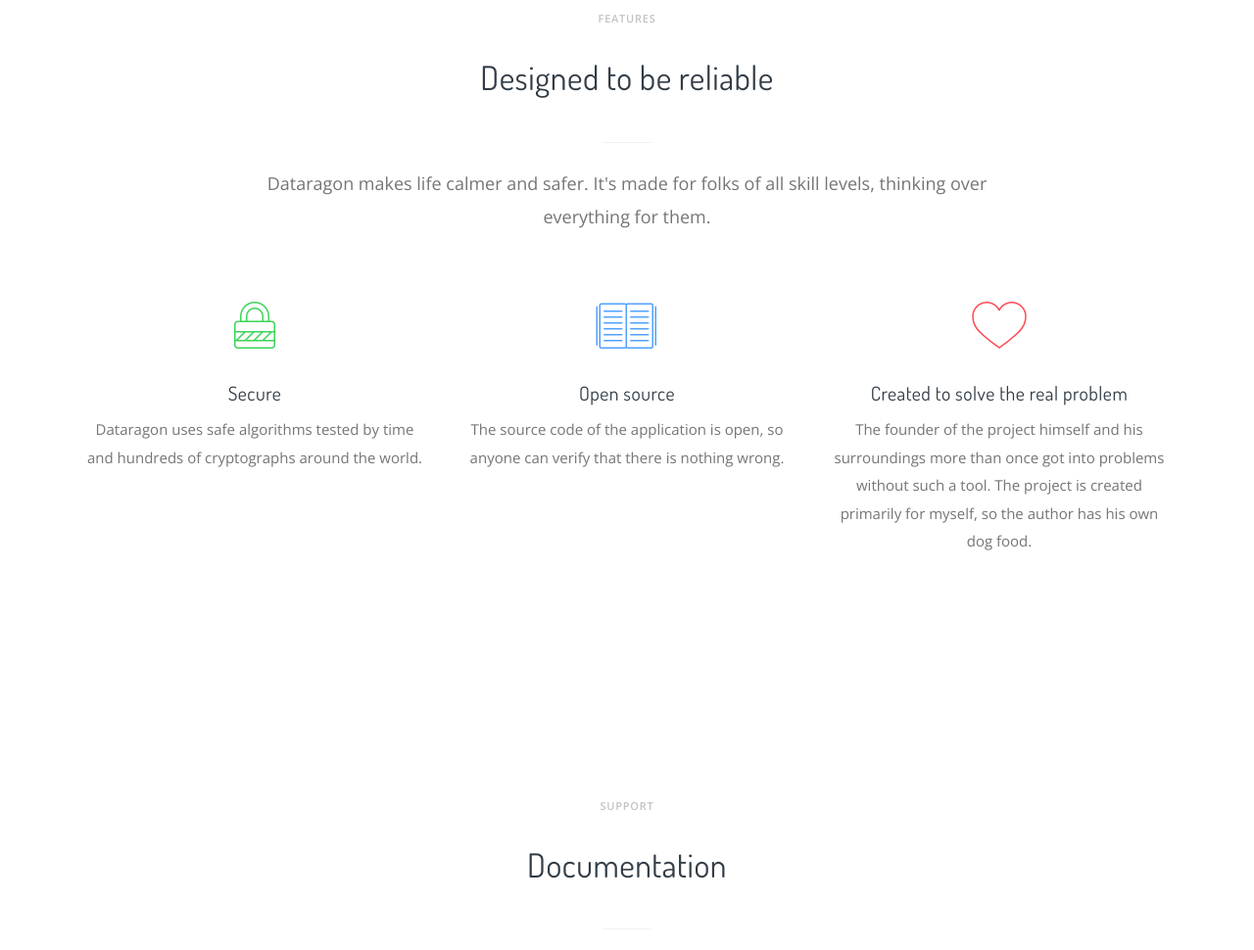
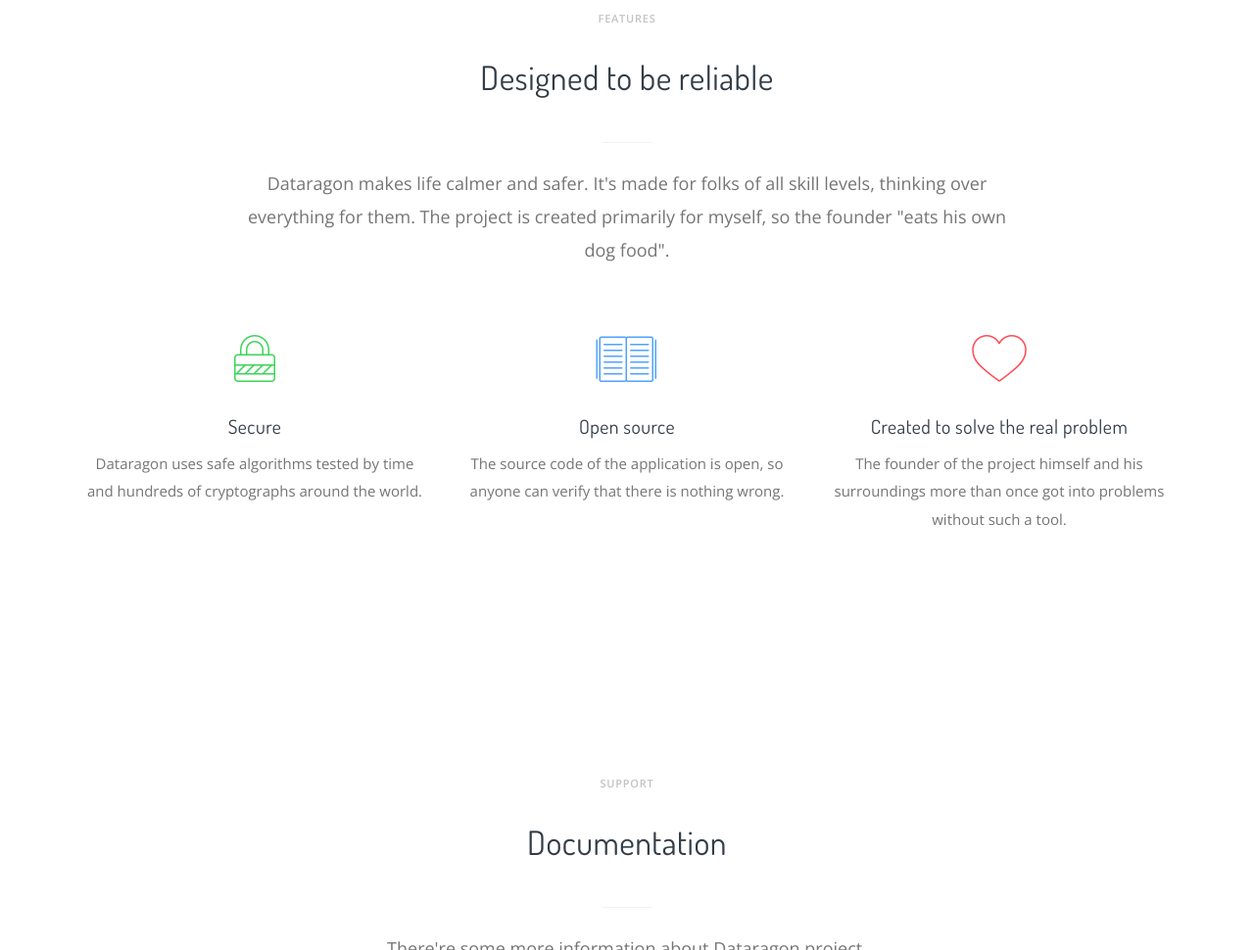
Before and after one commit to Tolsi/dataragon-project, a website: page src/index.html in a window 1280 px wide. Shown: the part 909-1879 px from the top of the page at 98% size. Drawn offline with nearby package versions, Linux system fonts and the light colour scheme.

Commit message:
Move a text a little bit

```diff
--- a/src/index.html
+++ b/src/index.html
@@ -97,7 +97,7 @@
             <small>Features</small>
             <h2>Designed to be reliable</h2>
             <hr>
-            <p class="lead">Dataragon makes life calmer and safer. It's made for folks of all skill levels, thinking over everything for them.</p>
+            <p class="lead">Dataragon makes life calmer and safer. It's made for folks of all skill levels, thinking over everything for them. The project is created primarily for myself, so the founder "eats his own dog food".</p>
           </header>
 
           <div class="row gap-y text-center">
@@ -119,7 +119,7 @@
             <div class="col-md-6 col-xl-4 feature-1">
               <p class="feature-icon text-danger"><i class="icon-heart"></i></p>
               <h5>Created to solve the real problem</h5>
-              <p>The founder of the project himself and his surroundings more than once got into problems without such a tool. The project is created primarily for myself, so the author has his own dog food.</p>
+              <p>The founder of the project himself and his surroundings more than once got into problems without such a tool.</p>
             </div>
 
           </div>
```
